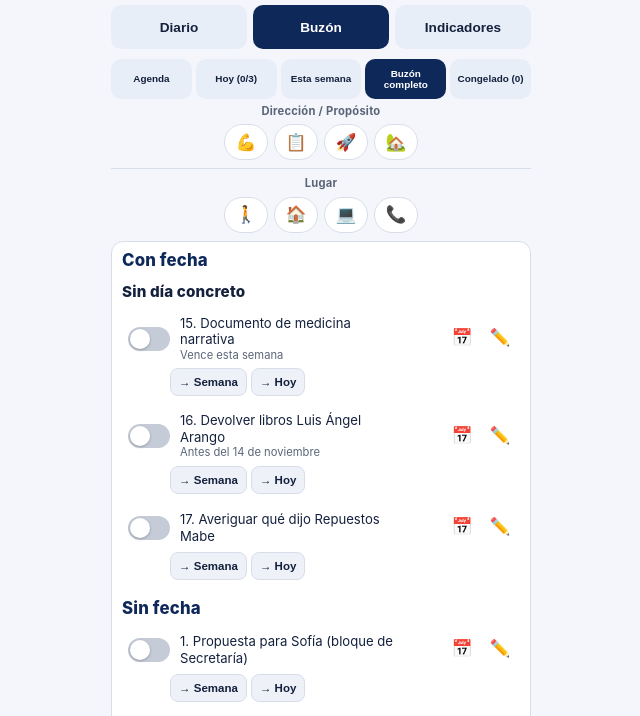
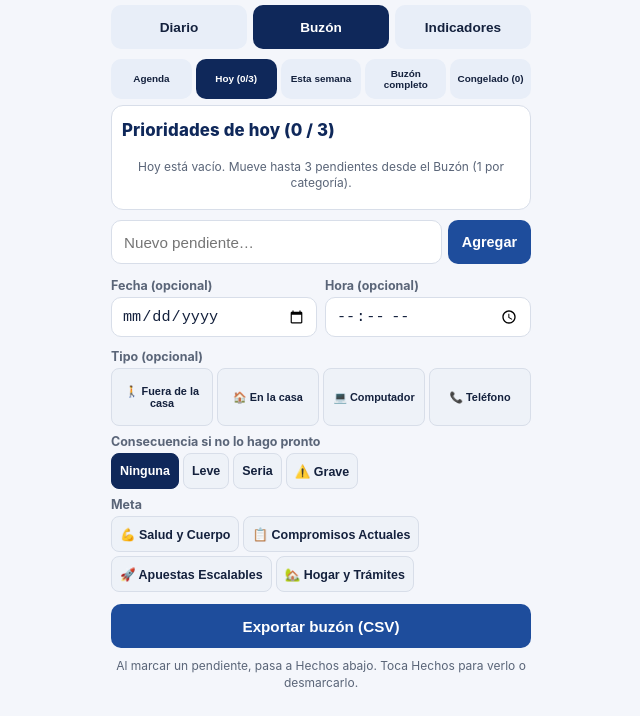
Before and after one commit to marinvahos/instrumento-diario, a plain HTML site: page index.html in a window 1280 px wide. Both pictures are taken after a click on the tab "Buzón". Shown: the part 75-791 px from the top of the page, without its empty margins (319-959 px from the left). Drawn offline with Linux system fonts and the light colour scheme.

Commit message:
Abrir el Buzón en la vista Hoy por defecto (SW v18)

```diff
--- a/index.html
+++ b/index.html
@@ -1042,9 +1042,9 @@
     <div id="viewBuzon" class="view-buzon hidden">
       <div class="horizon-tabs" role="tablist" aria-label="Horizonte">
         <button type="button" id="vistaAgenda" data-vista="agenda" role="tab" aria-selected="false">Agenda</button>
-        <button type="button" id="vistaHoy" data-vista="hoy" role="tab" aria-selected="false">Hoy</button>
+        <button type="button" id="vistaHoy" data-vista="hoy" class="active" role="tab" aria-selected="true">Hoy</button>
         <button type="button" id="vistaSemana" data-vista="semana" role="tab" aria-selected="false">Esta semana</button>
-        <button type="button" id="vistaCompleto" data-vista="completo" class="active" role="tab" aria-selected="true">Buzón completo</button>
+        <button type="button" id="vistaCompleto" data-vista="completo" role="tab" aria-selected="false">Buzón completo</button>
         <button type="button" id="vistaCongelado" data-vista="congelado" role="tab" aria-selected="false">Congelado</button>
       </div>
       <div class="filtro-grupo" id="filtroDireccion">
@@ -1316,7 +1316,7 @@
   var currentGroup = 0;
   var currentMode = "diario";
   var audioCtx = null;
-  var buzonVista = "completo";
+  var buzonVista = "hoy";
   var buzonMetaFiltro = "";
   var buzonTipoFiltro = "";
   var editingId = null;
@@ -1556,7 +1556,7 @@
       hechosAbiertos: false,
       deletedIds: [],
       deletedRecords: [],
-      vista: "completo",
+      vista: "hoy",
       metaFiltro: "",
       tipoFiltro: ""
     };
@@ -1636,7 +1636,7 @@
       }
       if (!data.nextCustomId) data.nextCustomId = 1;
       if (typeof data.hechosAbiertos !== "boolean") data.hechosAbiertos = false;
-      if (data.vista !== "agenda" && data.vista !== "hoy" && data.vista !== "semana" && data.vista !== "completo" && data.vista !== "congelado") data.vista = "completo";
+      if (data.vista !== "agenda" && data.vista !== "hoy" && data.vista !== "semana" && data.vista !== "completo" && data.vista !== "congelado") data.vista = "hoy";
       data.metaFiltro = migrateMeta(data.metaFiltro);
       if (!metaValida(data.metaFiltro)) data.metaFiltro = "";
       if (!tipoValido(data.tipoFiltro)) data.tipoFiltro = "";
@@ -1957,6 +1957,7 @@
       renderList(store, dateKey);
       updateCounter(store, dateKey);
     } else if (isBuzon) {
+      buzonVista = "hoy";
       renderBuzon();
       updateCounterForMode();
     } else {
--- a/sw.js
+++ b/sw.js
@@ -1,5 +1,5 @@
-/* Instrumento diario — service worker v17 (network-first for HTML) */
-const CACHE = 'instrumento-diario-v17';
+/* Instrumento diario — service worker v18 (network-first for HTML) */
+const CACHE = 'instrumento-diario-v18';
 const ASSETS = [
   './',
   './index.html',
```
